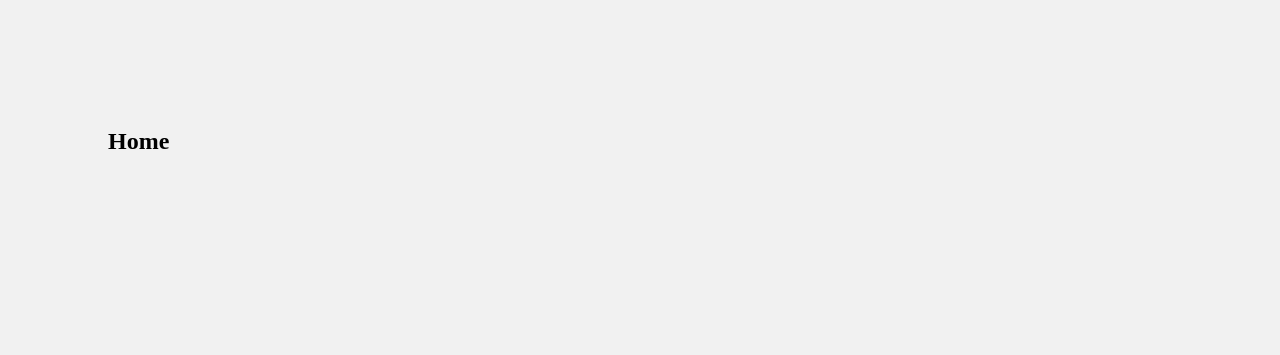
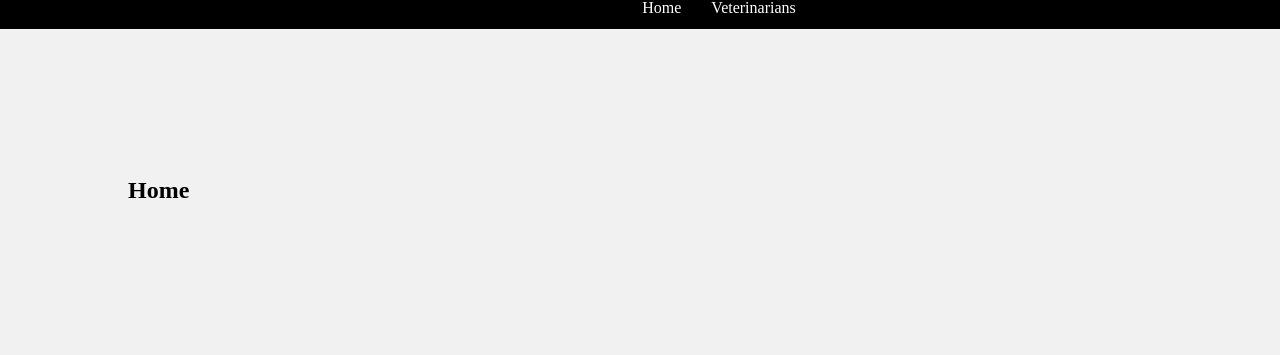
Before and after one commit to skyleck/petclinic, a React app in the folder petclinic-web/web/: page / in a window 1280 px wide. Built offline with nearby package versions, Linux system fonts and the light colour scheme.

Commit message:
Add navigation bar

```diff
--- a/petclinic-web/web/src/Route.js
+++ b/petclinic-web/web/src/Route.js
@@ -3,12 +3,16 @@ import { BrowserRouter } from 'react-router-dom';
 import { Route, Switch } from 'react-router';
 import HomePage from './components/Home/HomePage'
 import Vets from './components/Vets/Vets';
+import Menu from './components/Menu/Menu'
 
 export default () => (
     <BrowserRouter>
-        <Switch>
-            <Route exact path="/" component={HomePage} />
-            <Route path="/vets" component={Vets} />
-        </Switch>
+        <div>
+            <Menu />
+            <Switch>
+                <Route exact path="/" component={HomePage} />
+                <Route path="/vets" component={Vets} />
+            </Switch>
+        </div>
     </BrowserRouter>
 )
--- a/petclinic-web/web/src/components/Home/HomePage.js
+++ b/petclinic-web/web/src/components/Home/HomePage.js
@@ -1,7 +1,7 @@
 import * as React from 'react';
 
 export default () => (
-    <div>
+    <div id="container">
         <h2>Home</h2>
     </div>
 );
--- a/petclinic-web/web/src/components/Menu/Menu.js
+++ b/petclinic-web/web/src/components/Menu/Menu.js
@@ -4,8 +4,19 @@ import { Link,NavLink } from 'react-router-dom';
 export default class Menu extends React.Component {
     render() {
         return (
-            <nav>
-                //TODO
+            <nav id="navBar">
+                <ul>
+                    <li>
+                    <NavLink class="navLink" exact to="/">
+                        Home
+                    </NavLink>
+                    </li>
+                    <NavLink class="navLink" exact to="/vets">
+                    <li>
+                        Veterinarians
+                    </li>
+                    </NavLink>
+                </ul>
             </nav>
         );
     }
--- a/petclinic-web/web/src/components/Vets/Vets.js
+++ b/petclinic-web/web/src/components/Vets/Vets.js
@@ -47,7 +47,7 @@ export class Vets extends React.Component<VetListProps, VetListState>{
         }
 
         return(
-            <div>
+            <div id="container">
             <h2>Veterinarians</h2>
             <table id="vets">
             <thead>
--- a/petclinic-web/web/src/index.css
+++ b/petclinic-web/web/src/index.css
@@ -1,6 +1,7 @@
 body{
   background-color: #f1f1f1;
-  padding:100px;
+  padding: 0;
+  margin: 0;
 }
 
 table{
@@ -31,3 +32,34 @@ td{
   width: 50%;
   text-orientation: left;
 }
+
+#navBar{
+  margin: 0;
+  margin-top: -17px;
+  height: 30px;
+}
+
+#navBar a{
+  text-decoration: none;
+  color: white;
+  margin-left: 30px;
+}
+
+.navLink{
+  text-decoration: none;
+  color: white;
+  margin-left: 30px;
+}
+
+#navBar ul{
+  display: flex;
+  list-style: none;
+  background-color: black;
+  padding-left: 10%;
+  height: 100%;
+  justify-content: center;
+}
+
+#container{
+  padding:10%;
+}
```
